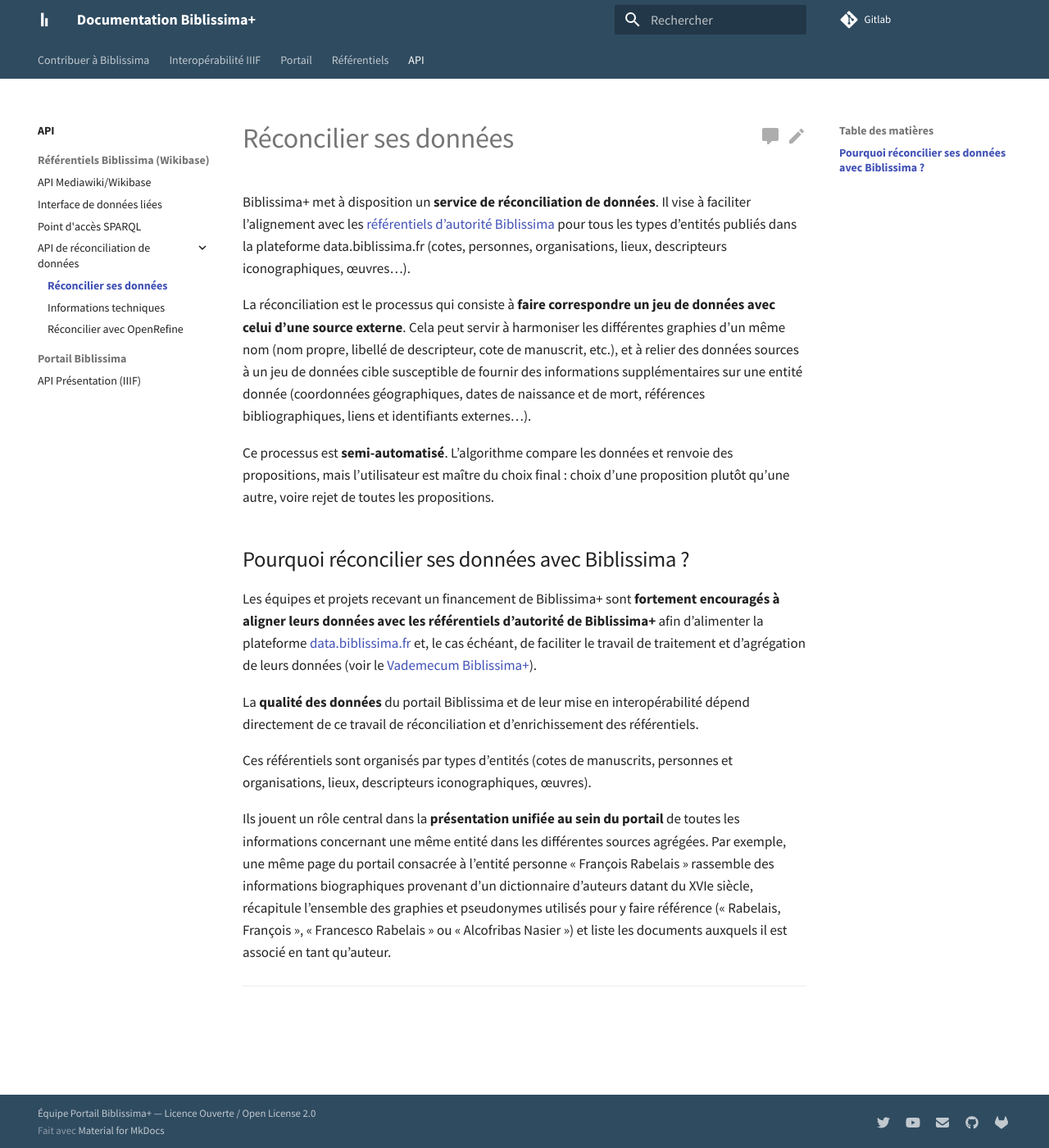
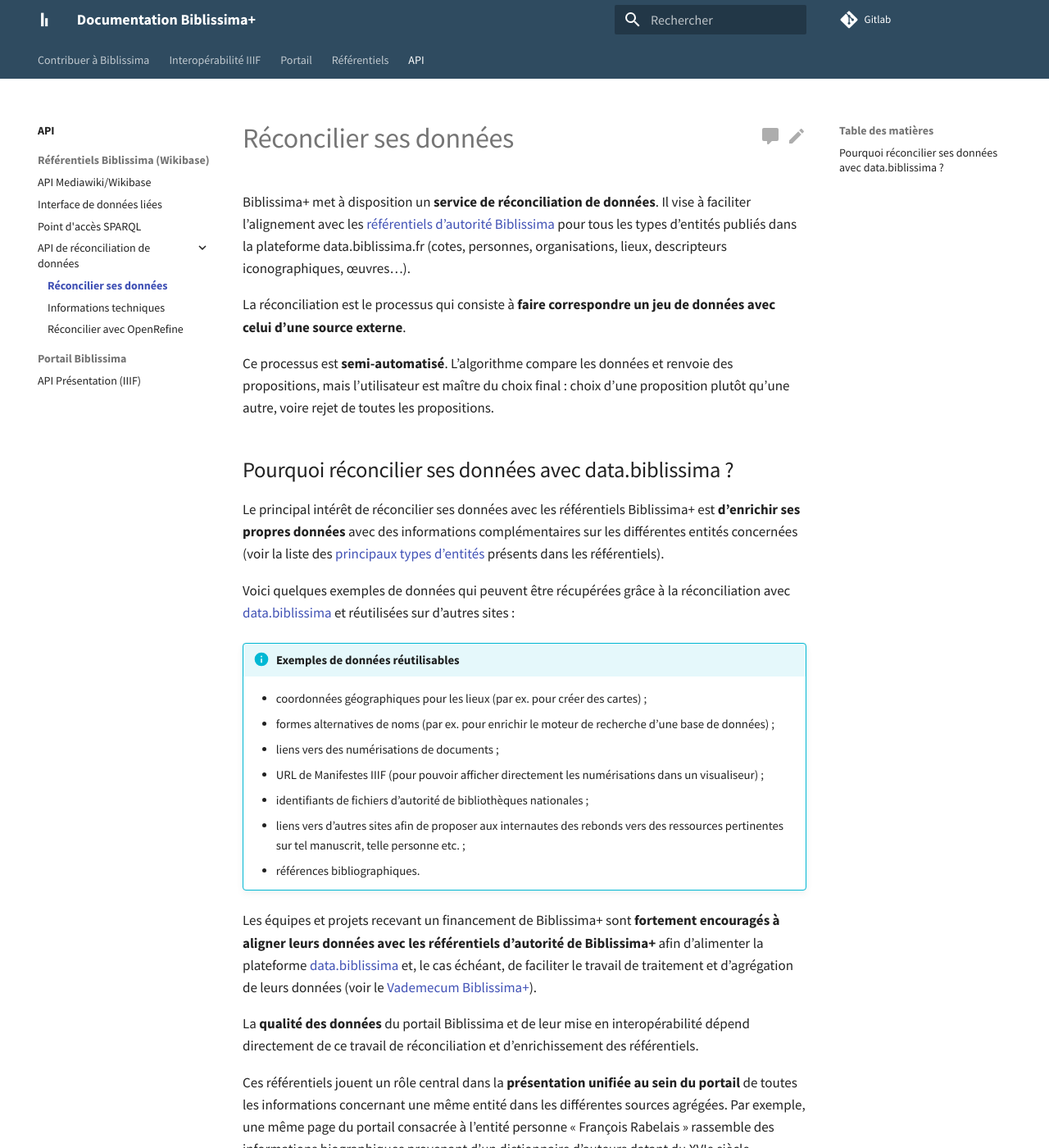
Before and after one commit to biblissima/doc.biblissima, an MkDocs documentation site: the page built from docs/api/api-reconciliation.md, in a window 1280 px wide and 1400 px high. Shown: the whole window at 82% size. Built offline with MkDocs 1.6.1 and Material for MkDocs 9.7.7, drawn with Linux system fonts in a browser that asks for light colours.

Commit message:
Change text in intro page of reconciliation API section

```diff
--- a/docs/api/api-reconciliation.md
+++ b/docs/api/api-reconciliation.md
@@ -1,15 +1,27 @@
 Biblissima+ met à disposition un **service de réconciliation de données**. Il vise à faciliter l’alignement avec les [référentiels d’autorité Biblissima](https://data.biblissima.fr) pour tous les types d’entités publiés dans la plateforme data.biblissima.fr (cotes, personnes, organisations, lieux, descripteurs iconographiques, œuvres...).
 
-La réconciliation est le processus qui consiste à **faire correspondre un jeu de données avec celui d'une source externe**. Cela peut servir à harmoniser les différentes graphies d'un même nom (nom propre, libellé de descripteur, cote de manuscrit, etc.), et à relier des données sources à un jeu de données cible susceptible de fournir des informations supplémentaires sur une entité donnée (coordonnées géographiques, dates de naissance et de mort, références bibliographiques, liens et identifiants externes...).
+La réconciliation est le processus qui consiste à **faire correspondre un jeu de données avec celui d'une source externe**.
 
 Ce processus est **semi-automatisé**. L’algorithme compare les données et renvoie des propositions, mais l’utilisateur est maître du choix final : choix d’une proposition plutôt qu’une autre, voire rejet de toutes les propositions.
 
-## Pourquoi réconcilier ses données avec Biblissima ?
+## Pourquoi réconcilier ses données avec data.biblissima ?
 
-Les équipes et projets recevant un financement de Biblissima+ sont **fortement encouragés à aligner leurs données avec les référentiels d’autorité de Biblissima+** afin d’alimenter la plateforme [data.biblissima.fr](https://data.biblissima.fr) et, le cas échéant, de faciliter le travail de traitement et d’agrégation de leurs données (voir le [Vademecum Biblissima+](/vademecum-biblissima)).
+Le principal intérêt de réconcilier ses données avec les référentiels Biblissima+ est **d'enrichir ses propres données** avec des informations complémentaires sur les différentes entités concernées (voir la liste des [principaux types d'entités](https://data.biblissima.fr/w/Project:Types_d%27entit%C3%A9s) présents dans les référentiels).
+
+Voici quelques exemples de données qui peuvent être récupérées grâce à la réconciliation avec [data.biblissima](https://data.biblissima.fr) et réutilisées sur d'autres sites :
+
+!!! info "Exemples de données réutilisables"
+
+    - coordonnées géographiques pour les lieux (par ex. pour créer des cartes) ;
+    - formes alternatives de noms (par ex. pour enrichir le moteur de recherche d'une base de données) ;
+    - liens vers des numérisations de documents ;
+    - URL de Manifestes IIIF (pour pouvoir afficher directement les numérisations dans un visualiseur) ;
+    - identifiants de fichiers d'autorité de bibliothèques nationales ;
+    - liens vers d'autres sites afin de proposer aux internautes des rebonds vers des ressources pertinentes sur tel manuscrit, telle personne etc. ;
+    - références bibliographiques.
+
+Les équipes et projets recevant un financement de Biblissima+ sont **fortement encouragés à aligner leurs données avec les référentiels d’autorité de Biblissima+** afin d’alimenter la plateforme [data.biblissima](https://data.biblissima.fr) et, le cas échéant, de faciliter le travail de traitement et d’agrégation de leurs données (voir le [Vademecum Biblissima+](/vademecum-biblissima)).
 
 La **qualité des données** du portail Biblissima et de leur mise en interopérabilité dépend directement de ce travail de réconciliation et d'enrichissement des référentiels.
 
-Ces référentiels sont organisés par types d’entités (cotes de manuscrits, personnes et organisations, lieux, descripteurs iconographiques, œuvres).
-
-Ils jouent un rôle central dans la **présentation unifiée au sein du portail** de toutes les informations concernant une même entité dans les différentes sources agrégées. Par exemple, une même page du portail consacrée à l’entité personne « François Rabelais » rassemble des informations biographiques provenant d’un dictionnaire d’auteurs datant du XVIe siècle, récapitule l’ensemble des graphies et pseudonymes utilisés pour y faire référence (« Rabelais, François », « Francesco Rabelais » ou « Alcofribas Nasier ») et liste les documents auxquels il est associé en tant qu'auteur.
+Ces référentiels jouent un rôle central dans la **présentation unifiée au sein du portail** de toutes les informations concernant une même entité dans les différentes sources agrégées. Par exemple, une même page du portail consacrée à l’entité personne « François Rabelais » rassemble des informations biographiques provenant d’un dictionnaire d’auteurs datant du XVIe siècle, récapitule l’ensemble des graphies et pseudonymes utilisés pour y faire référence (« Rabelais, François », « Francesco Rabelais » ou « Alcofribas Nasier ») et liste les documents auxquels il est associé en tant qu'auteur.
```
